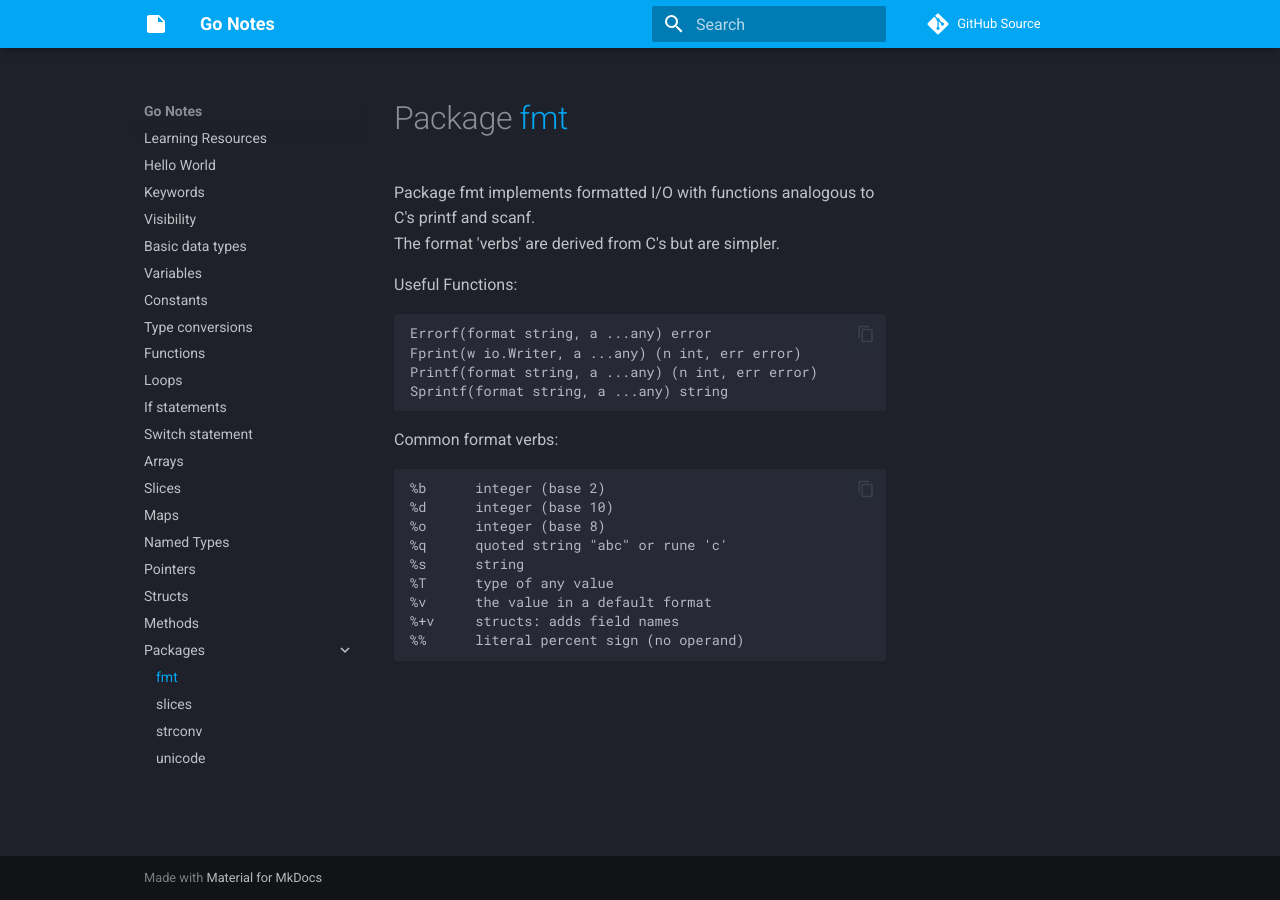
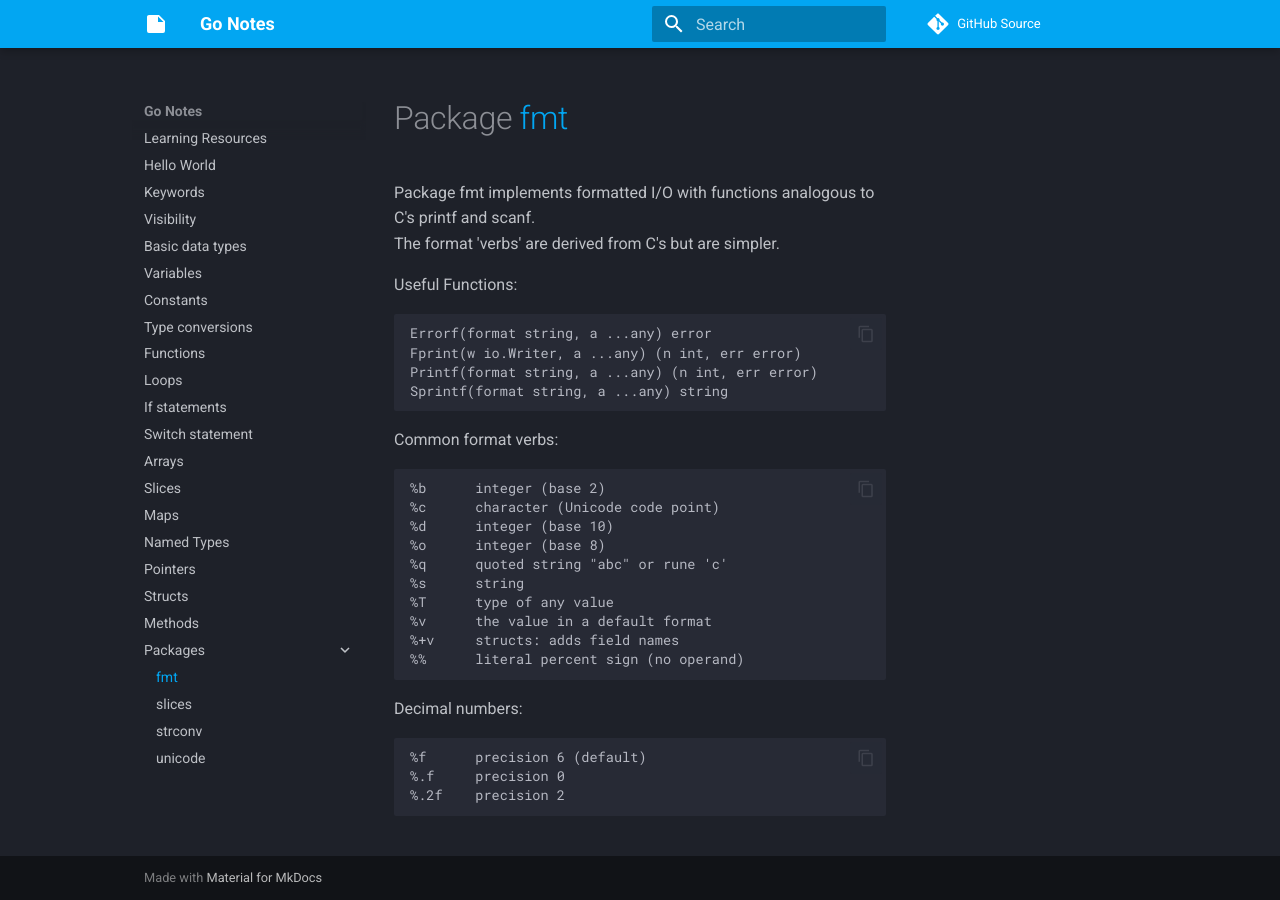
Before and after one commit to Lixfeld/go-notes, an MkDocs documentation site: the page built from docs/packages/fmt.md, in a window 1280 px wide. Built offline with MkDocs 1.6.1 and Material for MkDocs 9.7.7, drawn with Linux system fonts in a browser that asks for light colours; comment, search, counter and statistics services are not loaded.

Commit message:
Add more notes to fmt package

````diff
--- a/docs/packages/fmt.md
+++ b/docs/packages/fmt.md
@@ -12,13 +12,21 @@ Sprintf(format string, a ...any) string
 
 Common format verbs:
 ```
-%b	    integer (base 2)
+%b      integer (base 2)
+%c      character (Unicode code point)
 %d      integer (base 10)
 %o      integer (base 8)
 %q      quoted string "abc" or rune 'c'
 %s      string
-%T	    type of any value
+%T      type of any value
 %v      the value in a default format
 %+v     structs: adds field names
 %%      literal percent sign (no operand)
 ```
+
+Decimal numbers:
+```
+%f      precision 6 (default)
+%.f     precision 0
+%.2f    precision 2
+```
````
